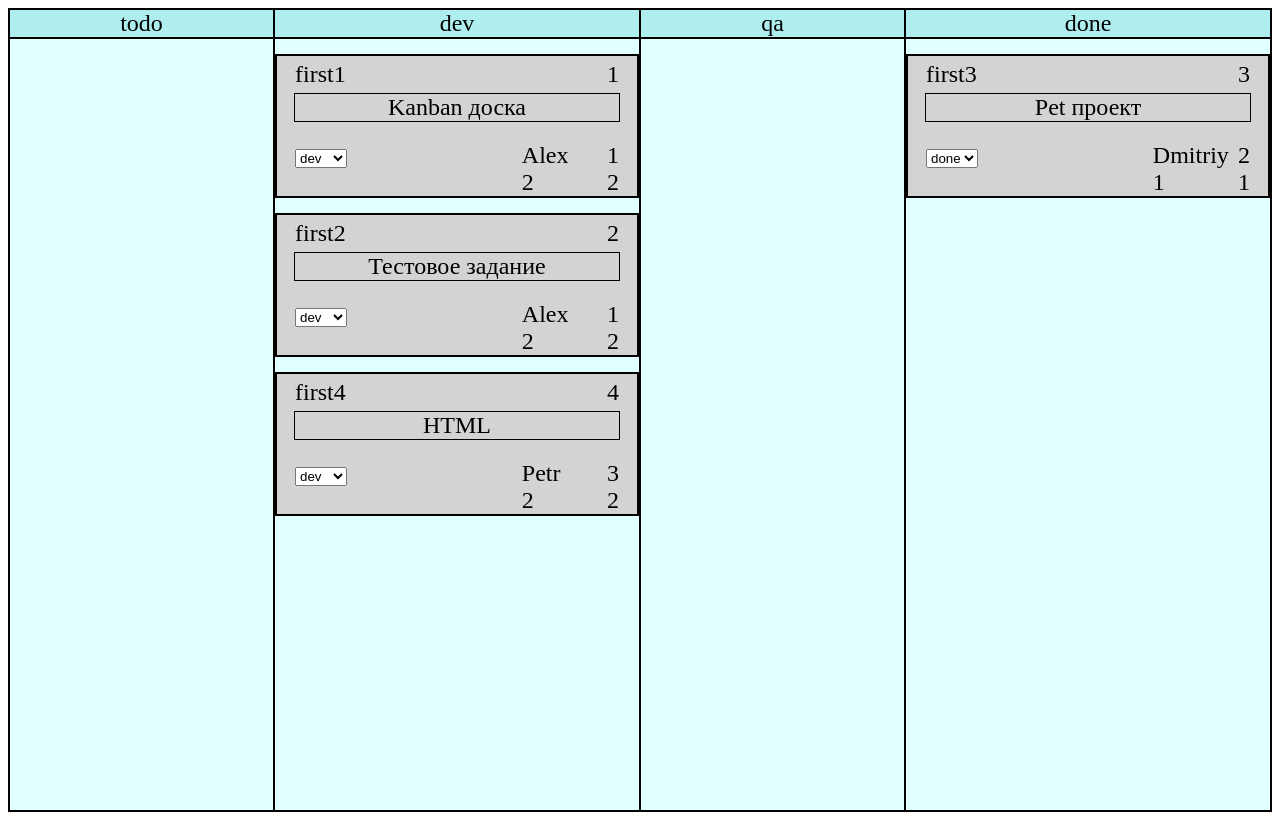
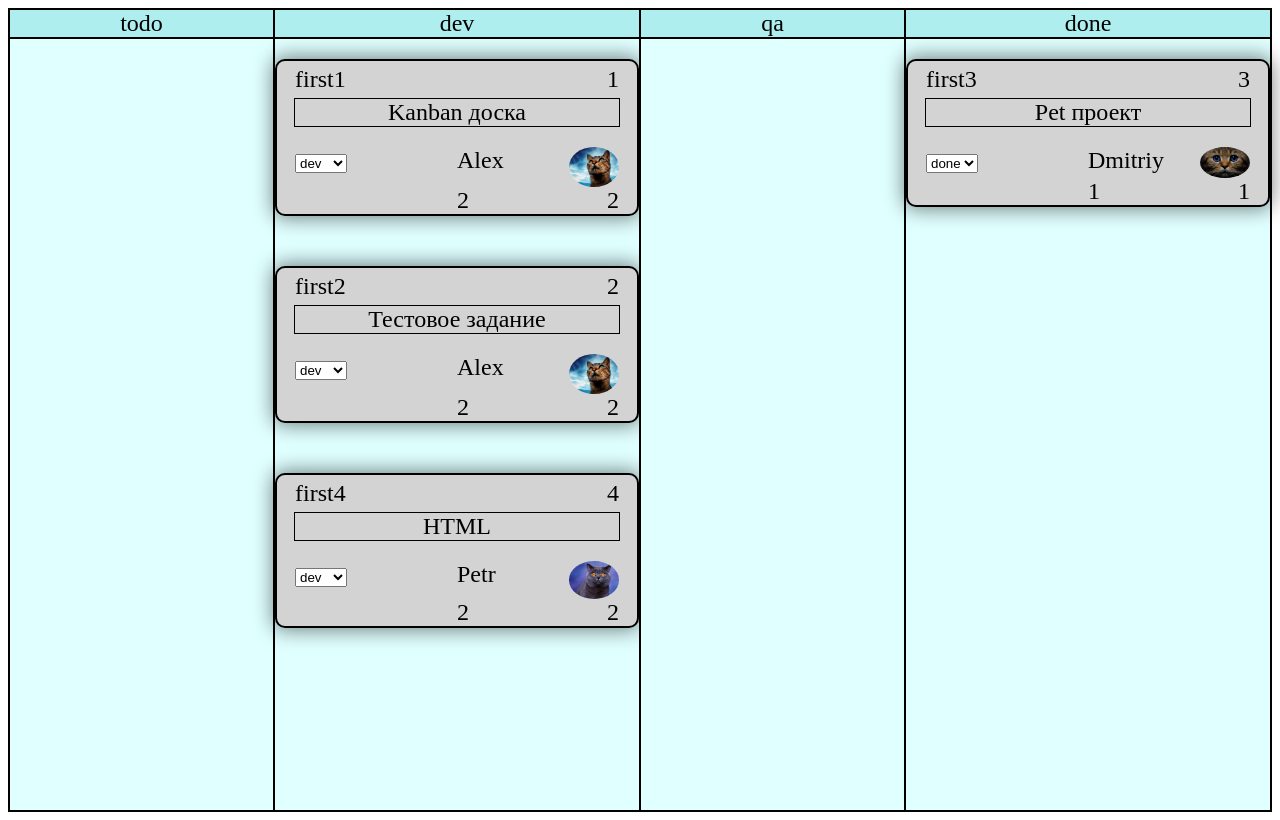
Before and after one commit to NovitskiyGeorge/myKanban, a website: page src/index.html in a window 1280 px wide. Drawn offline with Linux system fonts and the light colour scheme.

Commit message:
add img to report

```diff
--- a/src/sass/style.scss
+++ b/src/sass/style.scss
@@ -17,6 +17,7 @@
         border-bottom: 2px solid black;
     }
     &__cards {
+        padding-top: 20px;
         display: flex;
         flex-direction: column;
         align-items: center;
@@ -27,9 +28,11 @@
     flex-direction: column;
     align-items: center;
     background-color: #D3D3D3;
-    margin-top: 15px;
+    box-shadow: 0 0 20px 2px rgba(0,0,0,0.5);
+    margin-bottom: 50px;
     width: 360px;
     border: 2px solid black;
+    border-radius: 10px;
     &__top {
         width: 90%;
         display: flex;
@@ -51,7 +54,7 @@
 
     }
     &__right {
-        width: 30%;
+        width: 50%;
         display: flex;
         flex-direction: column;
     }
@@ -59,6 +62,15 @@
         display: flex;
         justify-content: space-between;
     }
+    &__reporter-img {
+        width: 50px;
+        height: auto;
+        img {
+            border-radius: 100%;
+            display: block;
+            max-width: 100%;
+        }
+    }
     &__assigns {
         display: flex;
         justify-content: space-between;
--- a/src/script.js
+++ b/src/script.js
@@ -12,10 +12,10 @@ let CARDS = [
 ];
 
 let USERS = [
-  {id: 1, name: 'Alex', img: '...'},
-  {id: 2, name: 'Dmitriy', img: '...'},
-  {id: 3, name: 'Petr', img: '...'},
-  {id: 4, name: 'Sofy', img: '...'},
+  {id: 1, name: 'Alex', img: '<img src="img/Alex.jpg" alt="Alex">'},
+  {id: 2, name: 'Dmitriy', img: '<img src="img/Dmitriy.jpg" alt="Dmitriy">'},
+  {id: 3, name: 'Petr', img: '<img src="img/Petr.jpg" alt="Petr">'},
+  {id: 4, name: 'Sofy', img: '<img src="img/Sofy.jpg" alt="Sofy">'},
 ];
 
 
@@ -107,8 +107,8 @@ selectsColumn();
 
 
 function getUsers(arr, id) {
-  let nameReport = arr.find(arr => arr.id === id);
-  return nameReport.name;
+  let user = arr.find(arr => arr.id === id);
+  return user;
 }
 
 
@@ -116,9 +116,17 @@ function initReports() {
   let cardsReport = document.querySelectorAll('.card__reports');
   cardsReport.forEach(item => {
     let cardReportId = +item.parentElement.parentElement.parentElement.getAttribute('data-report');
+    let cardAssignId = +item.parentElement.parentElement.parentElement.getAttribute('data-assign');
+
 
     let nameReport = getUsers(USERS, cardReportId);
-    item.firstElementChild.innerHTML = nameReport;
+    let nameAssign = getUsers(USERS, cardAssignId);
+
+
+
+    item.firstElementChild.innerHTML = nameReport.name;
+    item.lastElementChild.innerHTML = nameReport.img;
+
   });
 }
 
```
Also changed, not shown: src/css/style.min.css.
